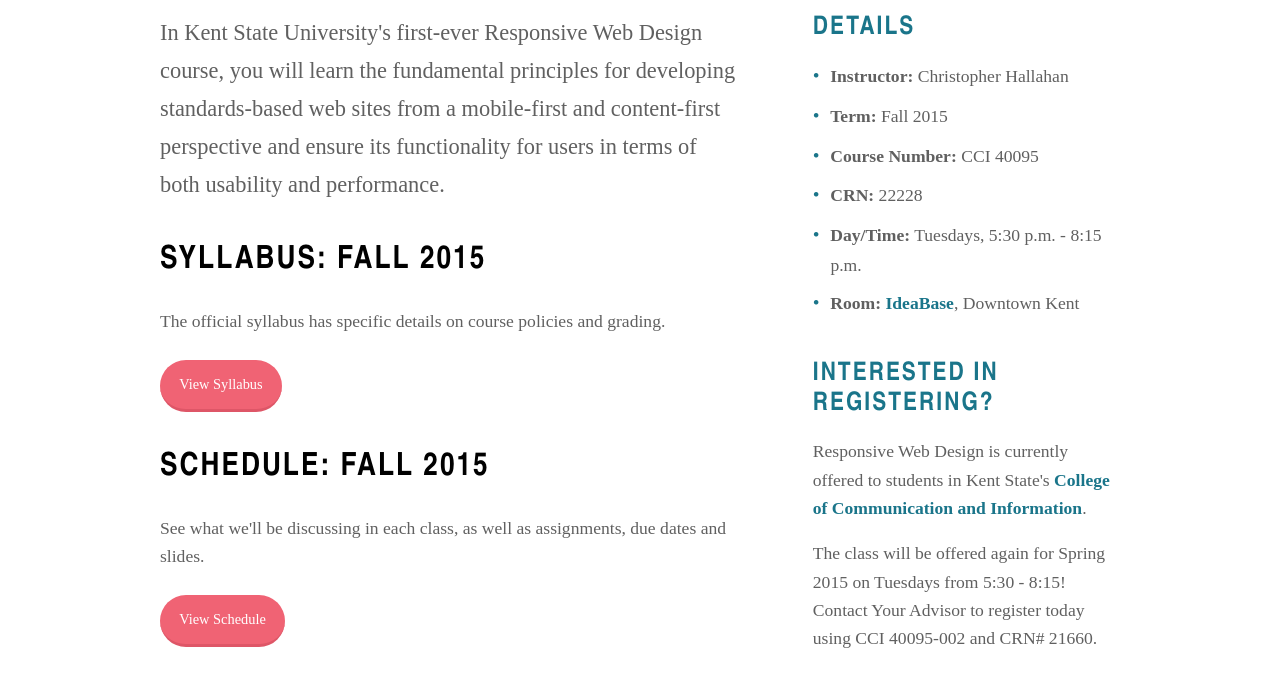
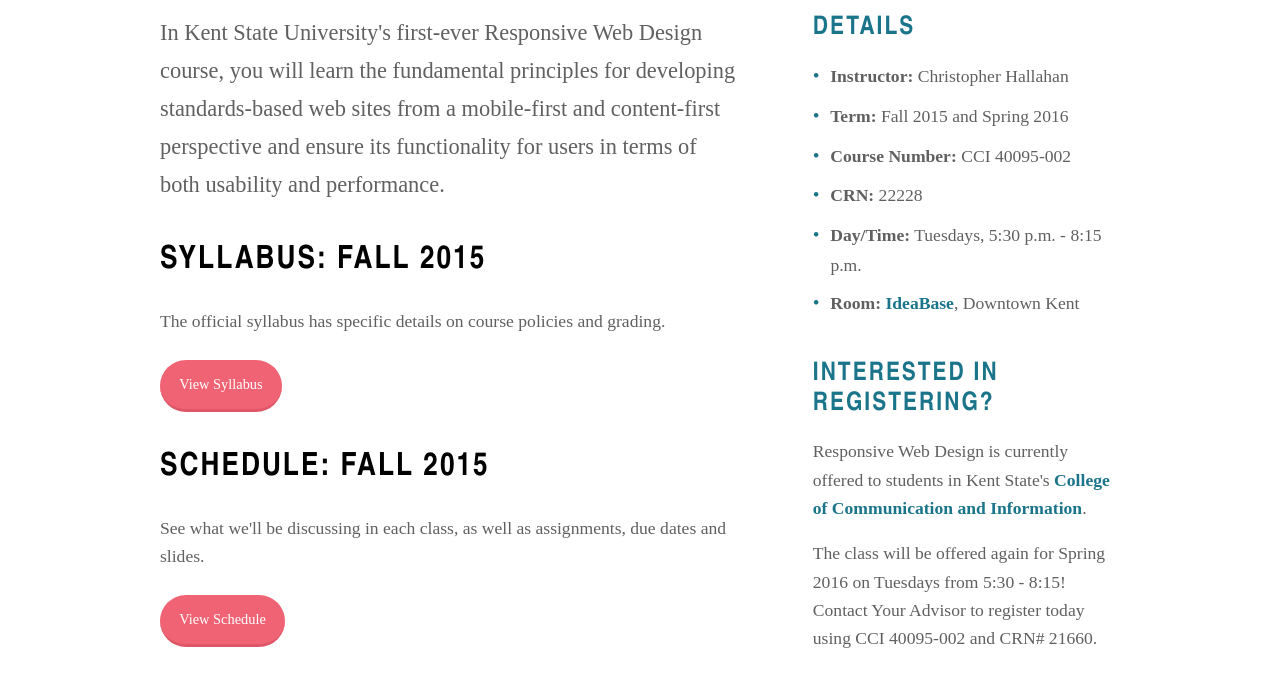
Before and after one commit to KentStateWeb/rwd, a Jekyll site: the page built from class/index.html, in a window 1280 px wide. Shown: the part 260-936 px from the top of the page. Built offline with Jekyll 4.4.1, drawn with Linux system fonts in a browser that asks for light colours.

Commit message:
Added spring 2016

```diff
--- a/class/index.html
+++ b/class/index.html
@@ -37,8 +37,8 @@
 		<h3>Details</h3>
 			<ul>
 				<li><strong>Instructor:</strong> Christopher Hallahan</li>
-				<li><strong>Term:</strong> Fall 2015</li>
-				<li><strong>Course Number:</strong> CCI 40095</li>
+				<li><strong>Term:</strong> Fall 2015 and Spring 2016</li>
+				<li><strong>Course Number:</strong> CCI 40095-002</li>
 				<li><strong>CRN:</strong> 22228</li>
 				<li><strong>Day/Time:</strong> Tuesdays, 5:30 p.m. - 8:15 p.m.</li>
 				<li><strong>Room:</strong> <a href="http://www.ideabasekent.com">IdeaBase</a>, Downtown Kent</li>
@@ -47,7 +47,7 @@
 		<section>
 			<h3>Interested In Registering?</h3>
 			<p>Responsive Web Design is currently offered to students in Kent State's <a href="http://www.kent.edu/cci">College of Communication and Information</a>.</p>
-			<p>The class will be offered again for Spring 2015 on Tuesdays from 5:30 - 8:15!  Contact Your Advisor to register today using CCI 40095-002 and CRN# 21660.</p>
+			<p>The class will be offered again for Spring 2016 on Tuesdays from 5:30 - 8:15!  Contact Your Advisor to register today using CCI 40095-002 and CRN# 21660.</p>
 			<a href="mailto:challahan@ideabasekent.com" class="button">Contact the Instructor with Questions</a>
 		</section>
 		<section>
```
Also changed, not shown: 1 other file.
